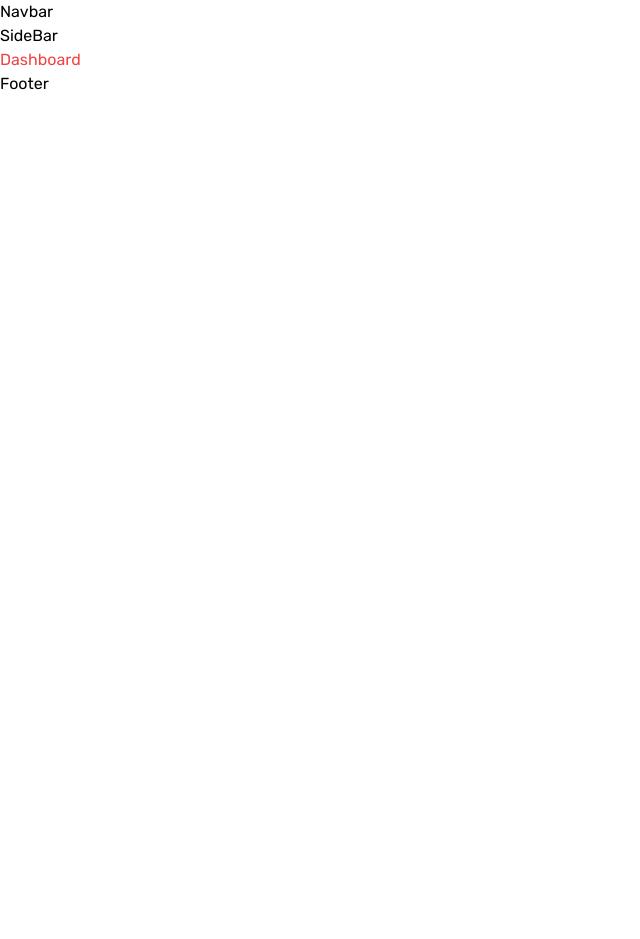
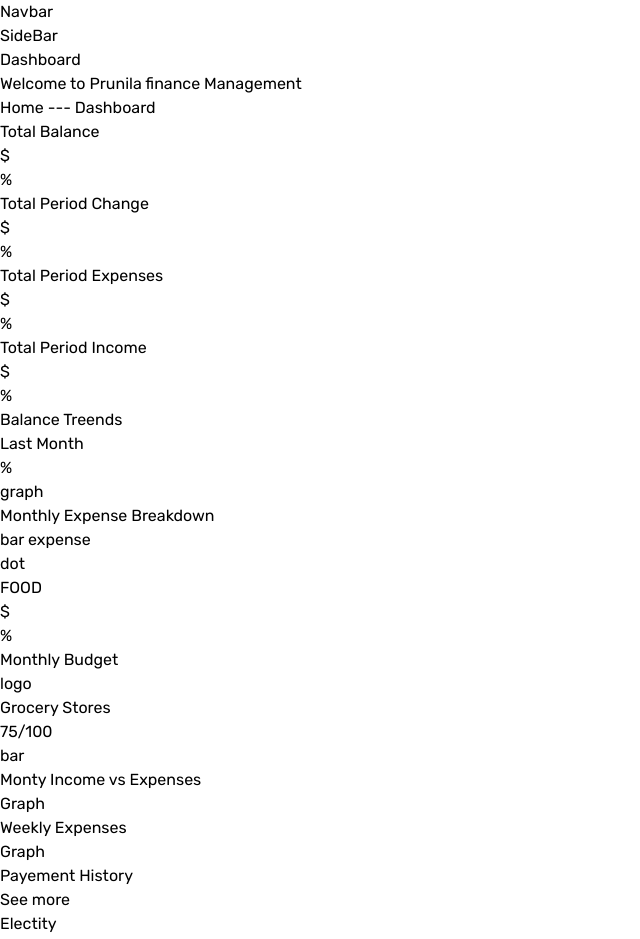
Before and after one commit to DianaPrunila/financial-tracker-app, a React (Vite) app: page / in a window 1280 px wide. Shown: the top 939 px of the page, without its empty margins (0-640 px from the left). Before the commit the page ends 800 px from the top, so only its background shows below. Built offline with nearby package versions, Linux system fonts and the light colour scheme.

Commit message:
Dashboard Updates

```diff
--- a/src/pages/Dashboard.tsx
+++ b/src/pages/Dashboard.tsx
@@ -1,5 +1,141 @@
 const Dashboard = () => {
-  return <div className="text-red-500">Dashboard </div>;
+  return (
+    <div className="dashboard-page">
+      <div className="page-up-info">
+        <div className="left">
+          <h3 className="title-page big">Dashboard</h3>
+          <p className="owner small">Welcome to Prunila finance Management</p>
+        </div>
+        <div className="right">
+          <p className=" small">Home --- Dashboard</p>
+        </div>
+      </div>
+
+      <div className="first-row-frames">
+        <div className="outer-frame-first-row">
+          <div className="total-balance-frame">
+            <p className="total-balance big">Total Balance</p>
+            <p className="sum-total-balance big">$</p>
+            <div className="percentage">
+              <p className="percentage-text">%</p>
+            </div>
+          </div>
+        </div>
+        <div className="outer-frame-first-row">
+          <div className="total-period-change-frame">
+            <p className="total-period-change big">Total Period Change</p>
+            <p className="sum-total-period-change big">$</p>
+            <div className="percentage">
+              <p className="percentage-text">%</p>
+            </div>
+          </div>
+        </div>
+        <div className="outer-frame-first-row">
+          <div className="total-period-expenses-frame">
+            <p className="total-period-expenses big">Total Period Expenses</p>
+            <p className="sum-total-period-expenses big">$</p>
+            <div className="percentage">
+              <p className="percentage-text">%</p>
+            </div>
+          </div>
+        </div>
+        <div className="outer-frame-first-row">
+          <div className="total-period-income-frame">
+            <p className="total-period-income big">Total Period Income</p>
+            <p className="sum-total-period-income big">$</p>
+            <div className="percentage">
+              <p className="percentage-text">%</p>
+            </div>
+          </div>
+        </div>
+      </div>
+      <div className="outer-frame-balance-trends">
+        <div className="balance-trends-frame">
+          <h4 className="title-balance-trends big">Balance Treends</h4>
+          <div className="balance-trands-frame-up">
+            <p className="period small">Last Month</p>
+            <p className="percentage">%</p>
+          </div>
+          <div className="graph"> graph</div>
+        </div>
+      </div>
+      <div className="outer-frame-monthly-breakdown">
+        <div className="monthly-brakdown-frame">
+          <h4 className="monthly-brakdown-title big">
+            Monthly Expense Breakdown
+          </h4>
+          <div className="bar-expense">bar expense</div>
+          <div className="catergories">
+            <div className="dots">dot </div>
+            <div className="category-name-div small">
+              <p className="category-name-title"> FOOD</p>
+            </div>
+            <div className="right-breakdown">
+              <p className="category-sum">$</p>
+              <p className="category-percentage">%</p>
+            </div>
+          </div>
+        </div>
+      </div>
+      <div className="outer-frame-monthly-budgets">
+        <div className="monthly-budgets-frame">
+          <div className="monthly-budgets-title-frame">
+            <h4 className="monthly-budget-title big">Monthly Budget</h4>
+          </div>
+          <div className="budgets-categories">
+            <div className="categ-1">
+              <div className="logo">logo</div>
+              <div className="categ-writing">
+                <p className="">Grocery Stores</p>
+                <p className="slash">75/100</p>
+              </div>
+              <div className="bar">bar</div>
+            </div>
+          </div>
+        </div>
+      </div>
+      <div className="outer-frame-income-vs-expenses">
+        <div className="income-vs-expenses-frame">
+          <div className="income-vs-expenses-title-frame">
+            <h4 className="income-vs-expenses-title big">
+              Monty Income vs Expenses
+            </h4>
+          </div>
+          <div className="income-vs-expenses-graph">Graph</div>
+        </div>
+      </div>
+      <div className="outer-frame-weekly-expenses">
+        <div className="weekly-expenses-frame">
+          <div className="weekly-expenses-title-frame">
+            <h4 className="weekly-expenses-title big">Weekly Expenses</h4>
+          </div>
+          <div className="weekly-expenses-graph">Graph</div>
+        </div>
+      </div>
+      <div className="outer-frame-payements-history">
+        <div className="frame-payement-history">
+          <div className="frame-payement-history-title">
+            <h4 className="payement-history-title big">Payement History</h4>
+            <p>See more</p>
+          </div>
+          <div className="payement-history-categories">
+            <div className="categ -1">
+              <div className="frame-categ-1-tile+time">
+                <h5 className="caterg-1-title">Electity</h5>
+                <p className="categor-1-time">January</p>
+              </div>
+              <div className="frame-categ-1-sum+state">
+                <h5 className="caterg-1-sum">+450.00</h5>
+                <div className="pad ">
+                  <p className="categor-1-state">Paid</p>
+                </div>
+              </div>
+            </div>
+          </div>
+        </div>
+      </div>
+    </div>
+  );
 };
 
 export default Dashboard;
```
